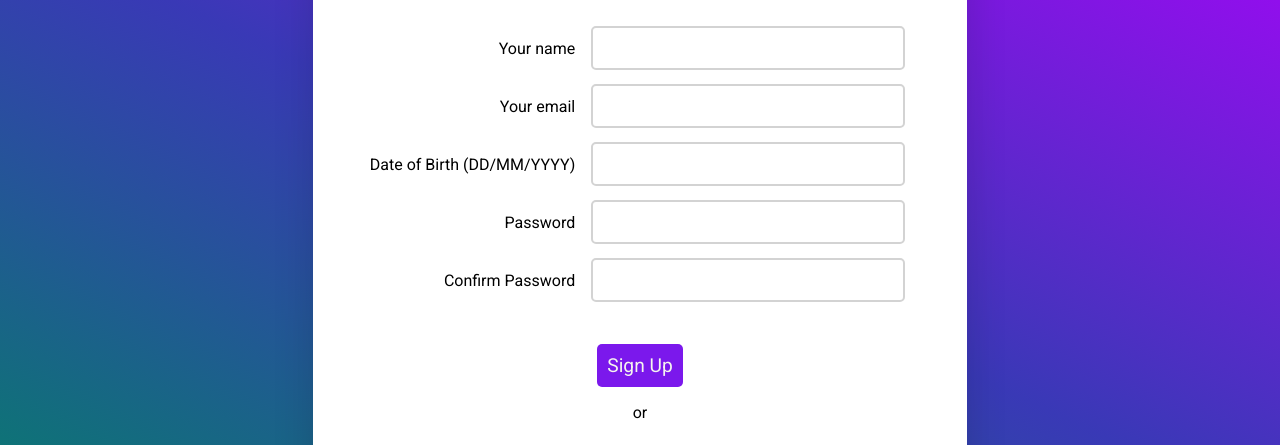
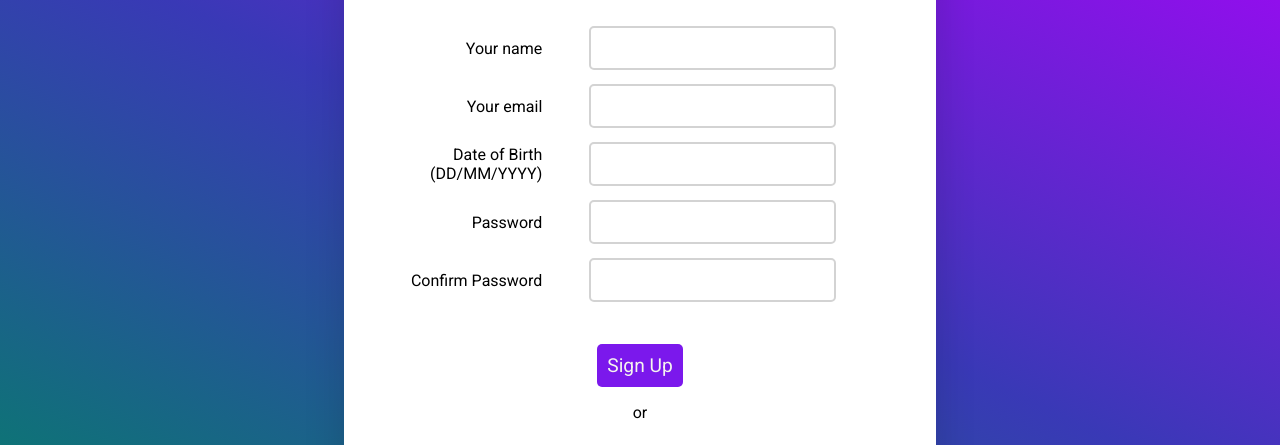
Before and after one commit to atharvakunte/signup, a plain HTML site: page index.html in a window 1280 px wide. Shown: the part 180-625 px from the top of the page. Drawn offline with Linux system fonts and the light colour scheme.

Commit message:
Change form styling

```diff
--- a/signup.css
+++ b/signup.css
@@ -31,13 +31,15 @@ body{
 }
 
 .label{
+    width: 30%;
+    max-width: 150px;
     text-align: right;
-    padding-right: 8px;
 }
 
 
 .input-table{
     padding: 4px;
+    margin: auto;
     margin-top: 30px;
     margin-bottom: 30px;
 }
@@ -48,14 +50,15 @@ body{
     border: 2px solid lightgray;
     text-align: left;
     height: 30px;
-    width: 300px;
+    min-width: 80px;
+    width: 70%;
     padding: 5px;
     margin: 5px;
     border-radius: 5px;
 }
 
 .input:focus{
-    border-bottom: 2px solid rgb(123, 24, 236);
+    border: 2px solid rgb(123, 24, 236);
 }
 
 .submit{
```
